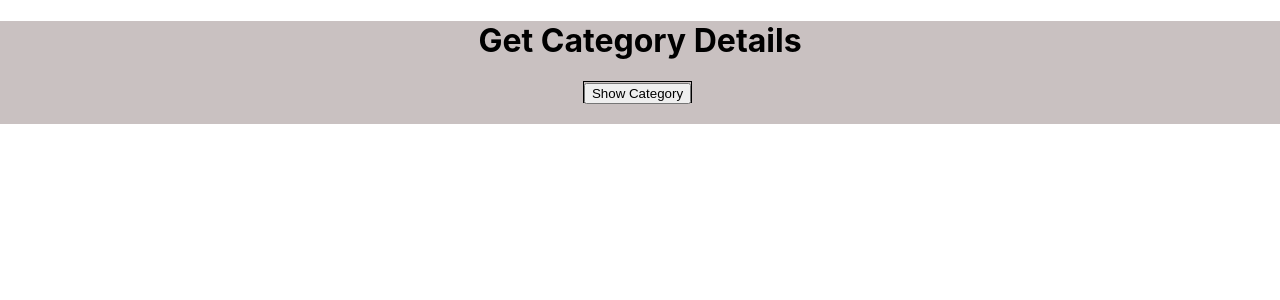
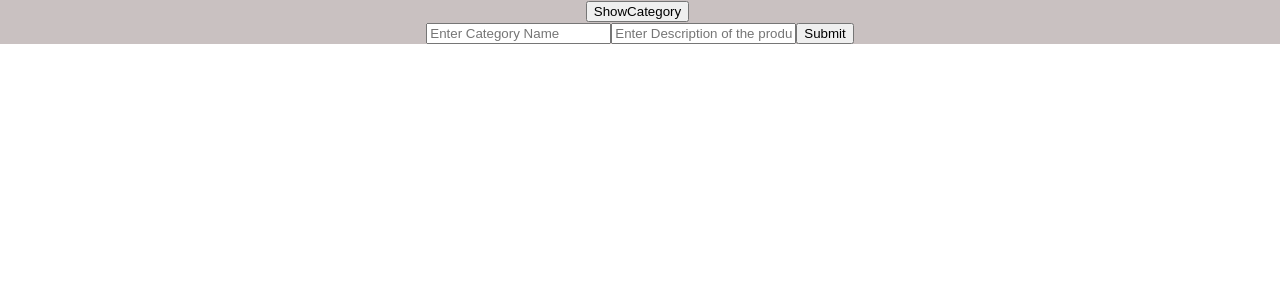
Before and after one commit to Dhanushkollipara/learning-dhanush, a React (Create React App) app in the folder Task_31_07/: page /admin/addCategory in a window 1280 px wide. Shown: the top 300 px of the page. Built offline with nearby package versions, Linux system fonts and the light colour scheme.

Commit message:
Updated with all functionalities and routing

```diff
--- /dev/null
+++ b/Task_31_07/src/AddCategory.jsx
@@ -0,0 +1,44 @@
+import { useState } from "react";
+import axios from "axios";
+function AddCategory(){
+
+    let [name,setName] = useState("");
+    let [desc,setdesc] = useState("");
+    let [data,setData] =useState ([{name : "name", desc: "Description"}]);
+
+    function nameChanged(e){
+        e.preventDefault();
+        setName(e.target.value);
+    }
+
+    function descChanged(e){
+        e.preventDefault();
+        setdesc(e.target.value);
+    }
+
+    function AddCategory(){
+        let newdata = {name : name, desc: desc};
+        axios
+        .post("http://localhost:3000/api/v1/categories",newdata)
+        .then(function(response){
+            console.log(response)
+            alert("Category added Successfully");
+            setData(newdata);
+        })
+        .catch(function (err){
+            console.log(err)
+        })
+    }
+
+
+    return(
+        <div className="addcategoryAddCategory">
+            <input type="" value={name} onChange={nameChanged} placeholder="Enter Category Name"></input>
+            <input type="" value={desc} onChange={descChanged} placeholder="Enter Description of the product"></input>
+            <button onClick={AddCategory}>Submit</button>
+
+        </div>
+    )
+}
+
+export default AddCategory;
--- a/Task_31_07/src/App.css
+++ b/Task_31_07/src/App.css
@@ -2,7 +2,6 @@
   text-align: center;
   background-color: rgb(201, 193, 193);
   a{
-    border: 1px solid black;
     margin-right: 5px;
     color: black;
     margin-bottom: 20px;
--- a/Task_31_07/src/App.js
+++ b/Task_31_07/src/App.js
@@ -1,6 +1,7 @@
 import './App.css';
 import { BrowserRouter,Routes,Route, Link } from 'react-router-dom';
 import ShowCategory from './ShowCategory';
+import AddCategory from './AddCategory';
 
 function App() {
   return (
@@ -9,11 +10,12 @@ function App() {
 
 
 
-           {/* <Route path="/" element={<ShowProducts />} />
-          <Route path="/products/:id" element={<ProductDetails />} /> */}
-          {/* <Routes> */}
-          {<ShowCategory/>}
-          {/* </Routes> */}
+           <Link to="/Category"><button>ShowCategory</button></Link>
+          <Routes>
+
+          <Route path="/admin/addCategory" element={<AddCategory />} />
+          <Route path="/Category" element={<ShowCategory/>} />
+          </Routes>
       </BrowserRouter>
     </div>
   );
--- a/Task_31_07/src/ShowCategory.jsx
+++ b/Task_31_07/src/ShowCategory.jsx
@@ -18,7 +18,6 @@ function ShowCategory() {
                 alert("Server is not responding");
             });
     }
-
 
     function DeleteCategory(index){
         console.log(index);
@@ -48,17 +47,18 @@ function ShowCategory() {
     }
 
 
+
+
     return (
         <div className='outer'>
             <h1>Get Category Details</h1>
-            <Link to="/admin/Category"><button onClick={displayCategory}>Show Category</button></Link><br/><br/>
-
+            <button onClick={displayCategory}>Show Category</button><br/><br/>
             <div className='inner'>
                 {data.map(function (value) {
                     return (
                         <div className='inside' key={value._id}>
                             <p><b>Name:</b> {value.name}</p>
-                            <p><b>Price:</b> {value.price}</p>
+                            <p><b>Description:</b> {value.description}</p>
                             <button onClick={() => DeleteCategory(value._id)}>Delete</button>
                         </div>
                     );
```
